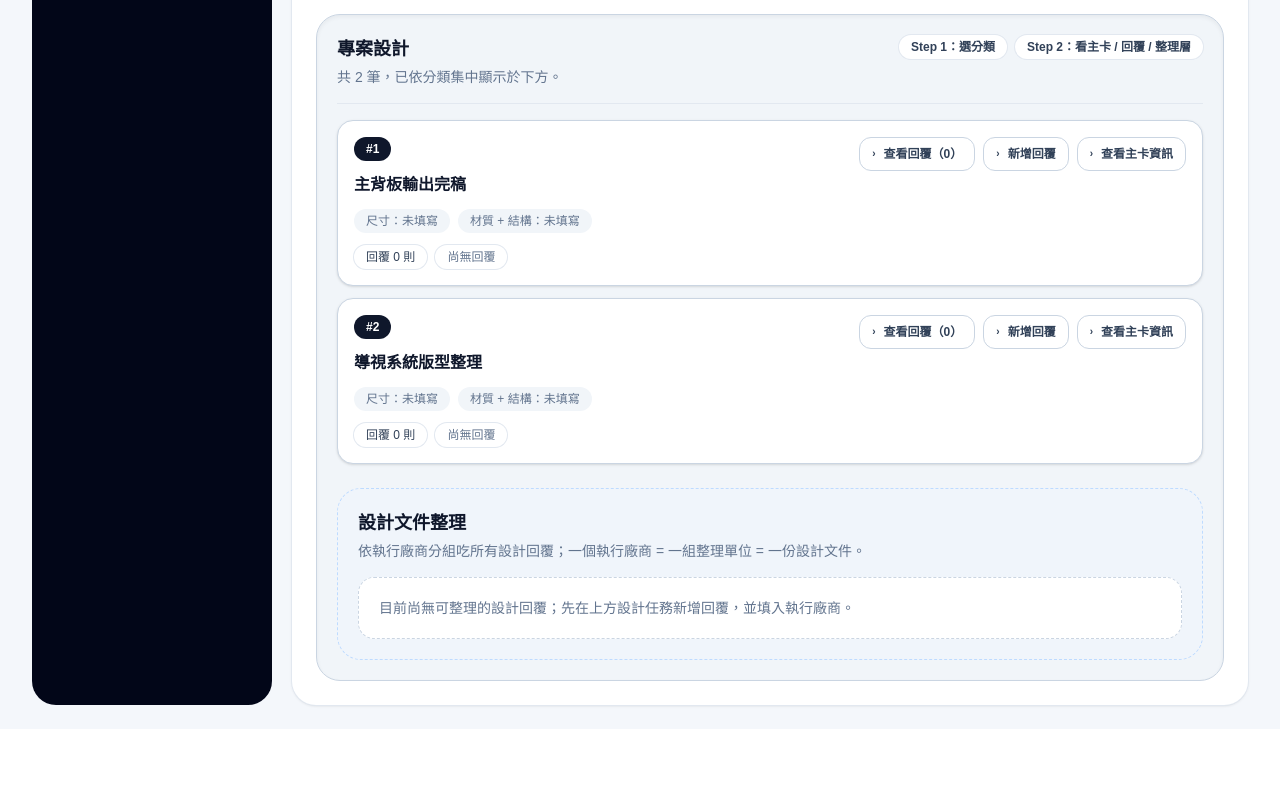
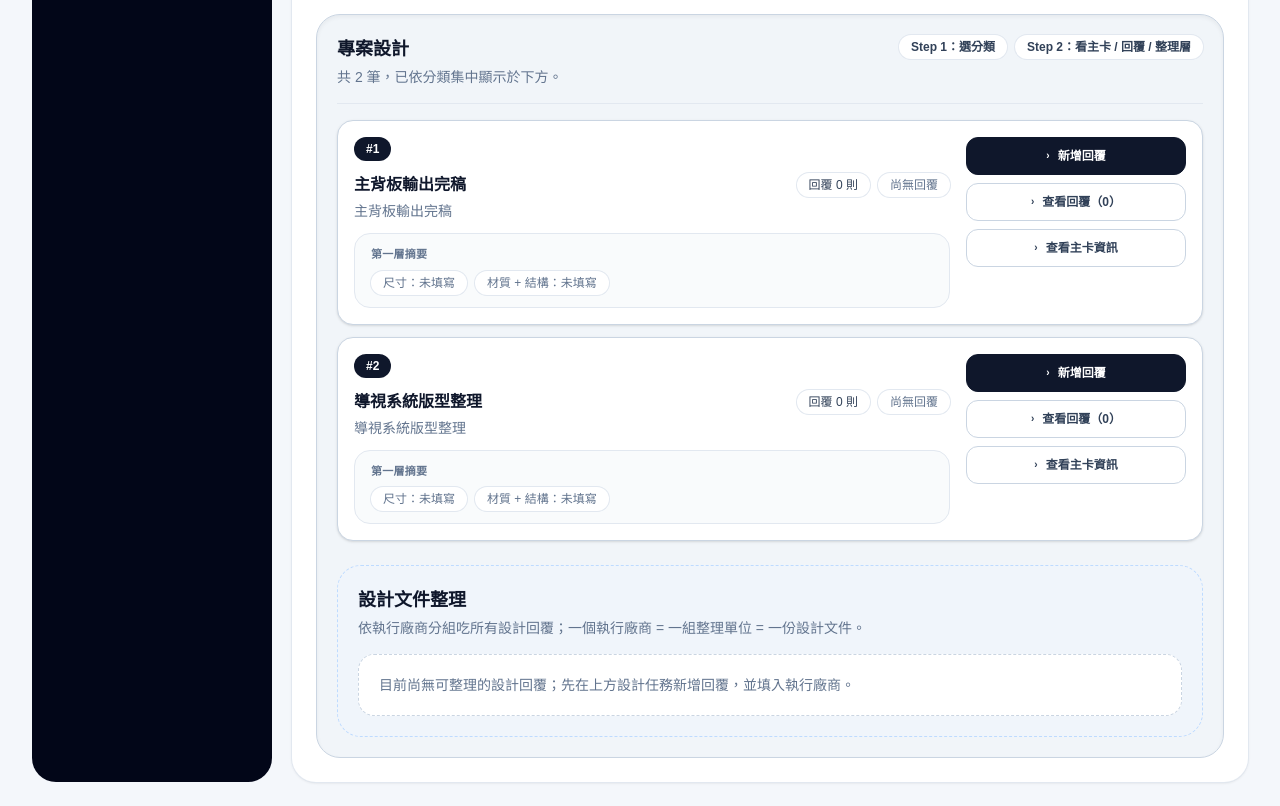
Before and after one commit to willy841/projectflow, a Next.js app in the folder project-mgmt/: page /projects/spring-popup-2026 in a window 1280 px wide. Shown: the part 2440-3246 px from the top of the page. Before the commit the page ends 3169 px from the top, so only its background shows below. Built offline with nearby package versions, Linux system fonts and the light colour scheme.

Commit message:
refactor: polish execution category card hierarchy

```diff
--- a/project-mgmt/src/components/execution-tree-section.tsx
+++ b/project-mgmt/src/components/execution-tree-section.tsx
@@ -1264,10 +1264,10 @@ export function ExecutionTreeSection({ project }: { project: Project }) {
                 return (
                   <div
                     key={item.id}
-                    className={`rounded-2xl border p-4 shadow-sm transition ${activePanelLabel ? "border-slate-900 bg-slate-50/60 ring-1 ring-slate-200" : "border-slate-300 bg-white"}`}
+                    className={`rounded-2xl border p-4 shadow-sm transition ${activePanelLabel ? "border-slate-900 bg-slate-50/70 ring-1 ring-slate-200" : "border-slate-300 bg-white"}`}
                   >
                     <div className="flex flex-col gap-4">
-                      <div className="flex flex-col gap-3 xl:flex-row xl:items-start xl:justify-between">
+                      <div className="flex flex-col gap-4 xl:flex-row xl:items-start xl:justify-between">
                         <div className="min-w-0 flex-1">
                           <div className="flex flex-wrap items-center gap-2">
                             <span className="inline-flex items-center justify-center rounded-full bg-slate-900 px-3 py-1 text-xs font-semibold text-white">
@@ -1291,41 +1291,17 @@ export function ExecutionTreeSection({ project }: { project: Project }) {
                               </span>
                             ) : null}
                           </div>
-                          <h5 className="mt-3 text-base font-semibold text-slate-900">
+
+                          <div className="mt-3 flex flex-col gap-3 xl:flex-row xl:items-start xl:justify-between">
+                            <div className="min-w-0 flex-1">
+                              <h5 className="text-base font-semibold text-slate-900">
                                 {item.title}
                               </h5>
-                          {item.cardSummary.length ? (
-                            <div className="mt-3 flex flex-wrap gap-2">
-                              {item.cardSummary.map((line) => (
-                                <span
-                                  key={`${item.id}-${line}`}
-                                  className="inline-flex items-center rounded-full bg-slate-100 px-3 py-1 text-xs font-medium text-slate-700"
-                                >
-                                  {line}
-                                </span>
-                              ))}
-                            </div>
-                          ) : isDesignCard ? (
-                            <div className="mt-3 flex flex-wrap gap-2">
-                              <span className="inline-flex items-center rounded-full bg-slate-100 px-3 py-1 text-xs font-medium text-slate-500">
-                                尺寸：未填寫
-                              </span>
-                              <span className="inline-flex items-center rounded-full bg-slate-100 px-3 py-1 text-xs font-medium text-slate-500">
-                                材質 + 結構：未填寫
-                              </span>
-                            </div>
-                          ) : isProcurementCard ? (
-                            <div className="mt-3 flex flex-wrap gap-2">
-                              <span className="inline-flex items-center rounded-full bg-slate-100 px-3 py-1 text-xs font-medium text-slate-500">
-                                尺寸：未填寫
-                              </span>
-                              <span className="inline-flex items-center rounded-full bg-slate-100 px-3 py-1 text-xs font-medium text-slate-500">
-                                材質：未填寫
-                              </span>
-                            </div>
-                          ) : null}
-
-                          <div className="mt-3 flex flex-wrap gap-2">
+                              <p className="mt-1 text-sm text-slate-500">
+                                {item.sourceLabel}
+                              </p>
+                            </div>
+                            <div className="flex flex-wrap gap-2 xl:justify-end">
                               <span className="inline-flex items-center rounded-full bg-white px-3 py-1 text-xs font-medium text-slate-700 ring-1 ring-slate-200">
                                 回覆 {item.replies.length} 則
                               </span>
@@ -1346,27 +1322,64 @@ export function ExecutionTreeSection({ project }: { project: Project }) {
                             </div>
                           </div>
 
-                        <div className="flex flex-wrap gap-2">
+                          <div className="mt-3 rounded-2xl border border-slate-200 bg-slate-50/80 px-4 py-3">
+                            <p className="text-[11px] font-semibold tracking-wide text-slate-500">
+                              第一層摘要
+                            </p>
+                            {item.cardSummary.length ? (
+                              <div className="mt-2 flex flex-wrap gap-2">
+                                {item.cardSummary.map((line) => (
+                                  <span
+                                    key={`${item.id}-${line}`}
+                                    className="inline-flex items-center rounded-full bg-white px-3 py-1 text-xs font-medium text-slate-700 ring-1 ring-slate-200"
+                                  >
+                                    {line}
+                                  </span>
+                                ))}
+                              </div>
+                            ) : isDesignCard ? (
+                              <div className="mt-2 flex flex-wrap gap-2">
+                                <span className="inline-flex items-center rounded-full bg-white px-3 py-1 text-xs font-medium text-slate-500 ring-1 ring-slate-200">
+                                  尺寸：未填寫
+                                </span>
+                                <span className="inline-flex items-center rounded-full bg-white px-3 py-1 text-xs font-medium text-slate-500 ring-1 ring-slate-200">
+                                  材質 + 結構：未填寫
+                                </span>
+                              </div>
+                            ) : isProcurementCard ? (
+                              <div className="mt-2 flex flex-wrap gap-2">
+                                <span className="inline-flex items-center rounded-full bg-white px-3 py-1 text-xs font-medium text-slate-500 ring-1 ring-slate-200">
+                                  尺寸：未填寫
+                                </span>
+                                <span className="inline-flex items-center rounded-full bg-white px-3 py-1 text-xs font-medium text-slate-500 ring-1 ring-slate-200">
+                                  材質：未填寫
+                                </span>
+                              </div>
+                            ) : null}
+                          </div>
+                        </div>
+
+                        <div className="flex flex-col gap-2 xl:w-[220px] xl:items-stretch">
+                          <button
+                            type="button"
+                            onClick={() => toggleReplyBox(item.id)}
+                            className={`inline-flex items-center gap-2 justify-center rounded-xl border px-3 py-2.5 text-xs font-semibold transition ${isReplyOpen ? "border-slate-900 bg-slate-900 text-white shadow-sm" : "border-slate-900 bg-slate-900 text-white hover:bg-slate-800"}`}
+                          >
+                            <span className={`text-[10px] transition ${isReplyOpen ? "rotate-90" : ""}`}>›</span>
+                            {isReplyOpen ? "收合回覆表單" : "新增回覆"}
+                          </button>
                           <button
                             type="button"
                             onClick={() => toggleReplyList(item.id)}
-                            className={`inline-flex items-center gap-2 justify-center rounded-xl border px-3 py-2 text-xs font-semibold transition ${isReplyListOpen ? "border-slate-900 bg-slate-900 text-white shadow-sm" : "border-slate-300 bg-white text-slate-700 hover:bg-slate-50"}`}
+                            className={`inline-flex items-center gap-2 justify-center rounded-xl border px-3 py-2.5 text-xs font-semibold transition ${isReplyListOpen ? "border-slate-900 bg-slate-900 text-white shadow-sm" : "border-slate-300 bg-white text-slate-700 hover:bg-slate-50"}`}
                           >
                             <span className={`text-[10px] transition ${isReplyListOpen ? "rotate-90" : ""}`}>›</span>
                             {isReplyListOpen ? "收合回覆" : `查看回覆（${item.replies.length}）`}
                           </button>
                           <button
                             type="button"
-                            onClick={() => toggleReplyBox(item.id)}
-                            className={`inline-flex items-center gap-2 justify-center rounded-xl border px-3 py-2 text-xs font-semibold transition ${isReplyOpen ? "border-slate-900 bg-slate-900 text-white shadow-sm" : "border-slate-300 bg-white text-slate-700 hover:bg-slate-50"}`}
-                          >
-                            <span className={`text-[10px] transition ${isReplyOpen ? "rotate-90" : ""}`}>›</span>
-                            {isReplyOpen ? "收合回覆表單" : "新增回覆"}
-                          </button>
-                          <button
-                            type="button"
                             onClick={() => toggleDetail(item.id)}
-                            className={`inline-flex items-center gap-2 justify-center rounded-xl border px-3 py-2 text-xs font-semibold transition ${isDetailOpen ? "border-slate-900 bg-slate-900 text-white shadow-sm" : "border-slate-300 bg-white text-slate-700 hover:bg-slate-50"}`}
+                            className={`inline-flex items-center gap-2 justify-center rounded-xl border px-3 py-2.5 text-xs font-semibold transition ${isDetailOpen ? "border-slate-900 bg-slate-900 text-white shadow-sm" : "border-slate-300 bg-white text-slate-700 hover:bg-slate-50"}`}
                           >
                             <span className={`text-[10px] transition ${isDetailOpen ? "rotate-90" : ""}`}>›</span>
                             {isDetailOpen ? "收合主卡資訊" : "查看主卡資訊"}
```
Lines whose indentation alone changed are shown as unchanged.
